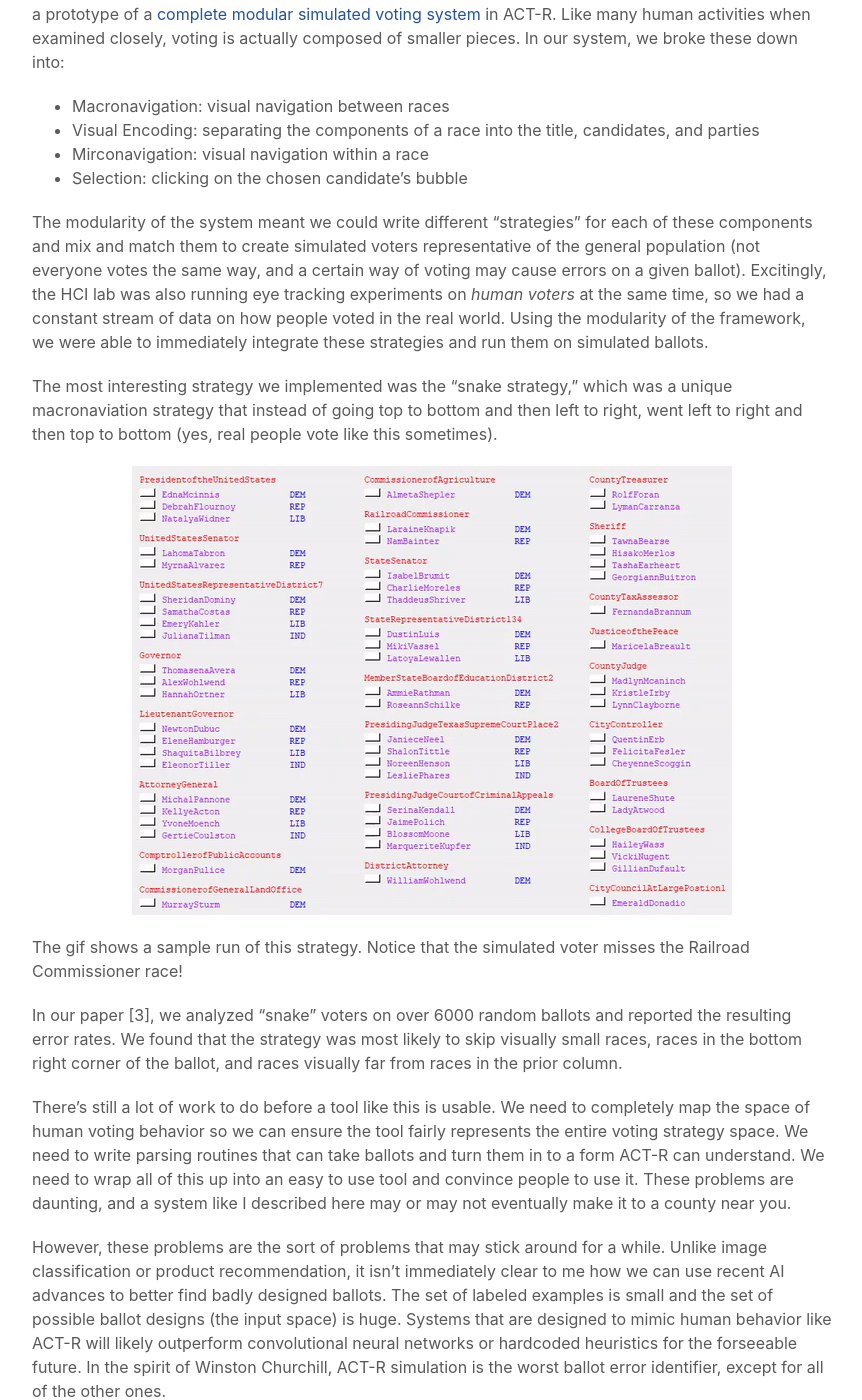
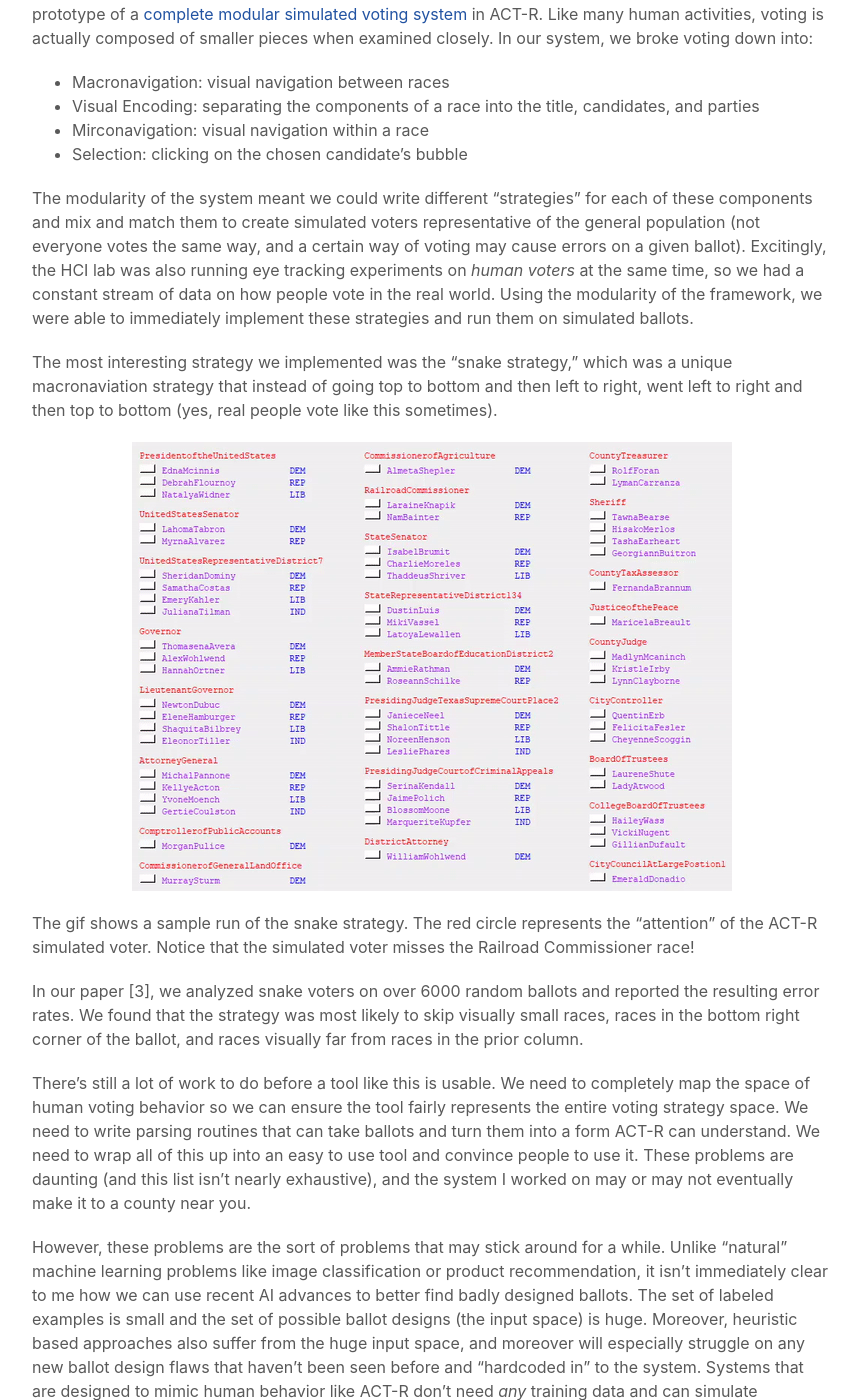
Before and after one commit to subhashk01/subhash-other-website, a Jekyll site: the page built from _posts/2022-11-07-voting.markdown, in a window 1280 px wide and 1400 px high, scrolled down 1082 px. Shown: the whole window, without its empty margins (208-1070 px from the left). Built offline with Jekyll 4.4.1, drawn with Linux system fonts in a browser that asks for light colours; some of the changed text lies outside the part shown.

Commit message:
Updating voting blog

```diff
--- a/_posts/2022-11-07-voting.markdown
+++ b/_posts/2022-11-07-voting.markdown
@@ -13,28 +13,28 @@
 
 This isn't the only time bad ballot design has swung a presidential election. More recently, an article by the Washington Post noted that the Broward County ballot significantly impacted the results of the 2018 senate race in Florida \[2\]. In both of these cases, an independent ballot review conducted before election day may have been able to flag the problems before voting began. Unfortunately, such reviews are time consuming and expensive. It simply isn't feasible to run reviews for tens of thousands of different ballots every two years.
 
-Enter [ACT-R](http://act-r.psy.cmu.edu/) and the [Rice Human Computer Interaction Lab's voting project](https://psychology.rice.edu/voting). ACT-R is a cognitive architecture---a system for writing programs that accurately simulate human behavior. All human biases and quirks are included as features, not bugs. The Rice HCI voting project seeks to use ACT-R to create a tool that can predict if a ballot will cause errors. The tool will accept a ballot, run thousands of simulated ACT-R voters on it, and then report any systematic errors the simulated voters make.
+Enter [ACT-R](http://act-r.psy.cmu.edu/) and [Rice's Human Computer Interaction (HCI) Lab's voting project](https://psychology.rice.edu/voting). ACT-R is a cognitive architecture---a system for writing programs that accurately simulate human behavior. All human biases and quirks are included as features, not bugs. The Rice HCI voting project seeks to use ACT-R to create a tool that can predict if a ballot will cause errors. The tool will accept a ballot, run thousands of simulated ACT-R voters on it, and then report any systematic errors the simulated voters make.
 
-While I was at Rice, I spent a year working with the voting team on this project. My main contribution was a prototype of a [complete modular simulated voting system](https://github.com/JoshEngels/VotingModel) in ACT-R. Like many human activities when examined closely, voting is actually composed of smaller pieces. In our system, we broke these down into:
+While I was at Rice, I spent a year working in the HCI lab on this project. My main contribution was a prototype of a [complete modular simulated voting system](https://github.com/JoshEngels/VotingModel) in ACT-R. Like many human activities, voting is actually composed of smaller pieces when examined closely. In our system, we broke voting down into:
 
 * Macronavigation: visual navigation between races
 * Visual Encoding: separating the components of a race into the title, candidates, and parties
 * Mirconavigation: visual navigation within a race
 * Selection: clicking on the chosen candidate's bubble
 
-The modularity of the system meant we could write different "strategies" for each of these components and mix and match them to create simulated voters representative of the general population (not everyone votes the same way, and a certain way of voting may cause errors on a given ballot). Excitingly, the HCI lab was also running eye tracking experiments on *human voters* at the same time, so we had a constant stream of data on how people voted in the real world. Using the modularity of the framework, we were able to immediately integrate these strategies and run them on simulated ballots.
+The modularity of the system meant we could write different "strategies" for each of these components and mix and match them to create simulated voters representative of the general population (not everyone votes the same way, and a certain way of voting may cause errors on a given ballot). Excitingly, the HCI lab was also running eye tracking experiments on *human voters* at the same time, so we had a constant stream of data on how people vote in the real world. Using the modularity of the framework, we were able to immediately implement these strategies and run them on simulated ballots.
 
 The most interesting strategy we implemented was the "snake strategy," which was a unique macronaviation strategy that instead of going top to bottom and then left to right, went left to right and then top to bottom (yes, real people vote like this sometimes).
 
 <img src="/assets/images/voting.gif" style="display:block; margin-left: auto; margin-right: auto;" width="600">
 
-The gif shows a sample run of this strategy. Notice that the simulated voter misses the Railroad Commissioner race!
+The gif shows a sample run of the snake strategy. The red circle represents the "attention" of the ACT-R simulated voter. Notice that the simulated voter misses the Railroad Commissioner race!
 
-In our paper \[3\], we analyzed "snake" voters on over 6000 random ballots and reported the resulting error rates. We found that the strategy was most likely to skip visually small races, races in the bottom right corner of the ballot, and races visually far from races in the prior column.
+In our paper \[3\], we analyzed snake voters on over 6000 random ballots and reported the resulting error rates. We found that the strategy was most likely to skip visually small races, races in the bottom right corner of the ballot, and races visually far from races in the prior column.
 
-There's still a lot of work to do before a tool like this is usable. We need to completely map the space of human voting behavior so we can ensure the tool fairly represents the entire voting strategy space. We need to write parsing routines that can take ballots and turn them in to a form ACT-R can understand. We need to wrap all of this up into an easy to use tool and convince people to use it. These problems are daunting, and a system like I described here may or may not eventually make it to a county near you.
+There's still a lot of work to do before a tool like this is usable. We need to completely map the space of human voting behavior so we can ensure the tool fairly represents the entire voting strategy space. We need to write parsing routines that can take ballots and turn them into a form ACT-R can understand. We need to wrap all of this up into an easy to use tool and convince people to use it. These problems are daunting (and this list isn't nearly exhaustive), and the system I worked on may or may not eventually make it to a county near you.
 
-However, these problems are the sort of problems that may stick around for a while. Unlike image classification or product recommendation, it isn't immediately clear to me how we can use recent AI advances to better find badly designed ballots. The set of labeled examples is small and the set of possible ballot designs (the input space) is huge. Systems that are designed to mimic human behavior like ACT-R will likely outperform convolutional neural networks or hardcoded heuristics for the forseeable future. In the spirit of Winston Churchill, ACT-R simulation is the worst ballot error identifier, except for all of the other ones.
+However, these problems are the sort of problems that may stick around for a while. Unlike "natural" machine learning problems like image classification or product recommendation, it isn't immediately clear to me how we can use recent AI advances to better find badly designed ballots. The set of labeled examples is small and the set of possible ballot designs (the input space) is huge. Moreover, heuristic based approaches also suffer from the huge input space, and moreover will especially struggle on any new ballot design flaws that haven't been seen before and "hardcoded in" to the system. Systems that are designed to mimic human behavior like ACT-R don't need *any* training data and can simulate emergent and organic error behavior. Thus, I think that they will likely outperform convolutional neural networks or hardcoded heuristics for the forseeable future. In the spirit of Winston Churchill, ACT-R simulation is the worst ballot error identifier, except for all of the other ones (please don't hesitate to let me know if you have a better idea, I'm interested!).
 
 ### Citations:
 \[1\] - [The Butterfly Did It: The Aberrant Vote for Buchanan in Palm Beach County, Florida](https://www.gsb.stanford.edu/faculty-research/publications/butterfly-did-it-aberrant-vote-buchanan-palm-beach-county-florida)
```
